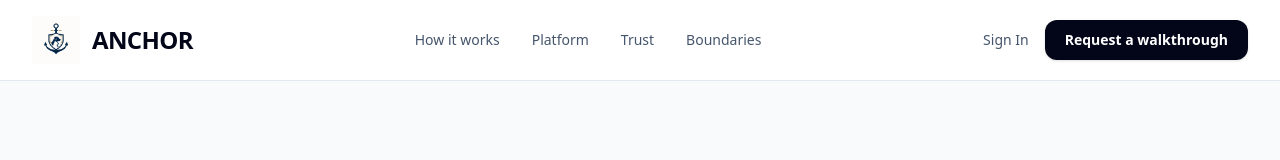
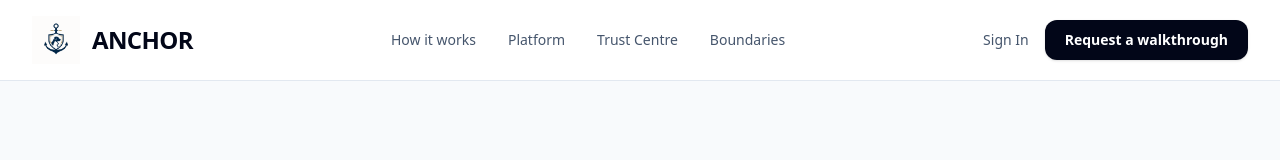
Before and after one commit to Raducu07/ANCHOR, a Next.js app: page /start in a window 1280 px wide. Shown: the top 160 px of the page. Built offline with nearby package versions, Linux system fonts and the light colour scheme; no server answers.

Commit message:
Improve trust and privacy discoverability

```diff
--- a/app/privacy-policy/page.tsx
+++ b/app/privacy-policy/page.tsx
@@ -89,6 +89,13 @@ export default function PrivacyPolicyPage() {
             A clinic-facing summary of ANCHOR’s privacy posture, governance boundaries, and policy administration
             direction. This surface is designed to stay commercially credible and operationally clear without implying
             unsupported controls.
+          </p>
+          <p className="mt-2 text-sm leading-6 text-slate-500">
+            Looking for the public Privacy Notice?{" "}
+            <Link href="/legal/privacy" className="font-medium text-slate-700 underline underline-offset-4 hover:text-slate-900">
+              View the public Privacy Notice
+            </Link>
+            .
           </p>
         </div>
 
--- a/components/marketing/MarketingShell.tsx
+++ b/components/marketing/MarketingShell.tsx
@@ -38,8 +38,8 @@ export function MarketingShell({
             <Link className="text-sm font-medium text-slate-600 transition-colors hover:text-slate-950" href="/#platform">
               Platform
             </Link>
-            <Link className="text-sm font-medium text-slate-600 transition-colors hover:text-slate-950" href="/#trust">
-              Trust
+            <Link className="text-sm font-medium text-slate-600 transition-colors hover:text-slate-950" href="/trust-center">
+              Trust Centre
             </Link>
             <Link className="text-sm font-medium text-slate-600 transition-colors hover:text-slate-950" href="/#boundaries">
               Boundaries
--- a/components/marketing/PublicWebsite.tsx
+++ b/components/marketing/PublicWebsite.tsx
@@ -41,6 +41,10 @@ export function PublicWebsite() {
                 Compare plans
               </Link>
             </div>
+
+            <p className="mx-auto mt-8 max-w-2xl text-sm leading-6 text-slate-500">
+              ANCHOR is not diagnostic, prescribing, treatment-planning, or autonomous clinical decision-making AI.
+            </p>
           </div>
 
           <BrowserFrame
```
